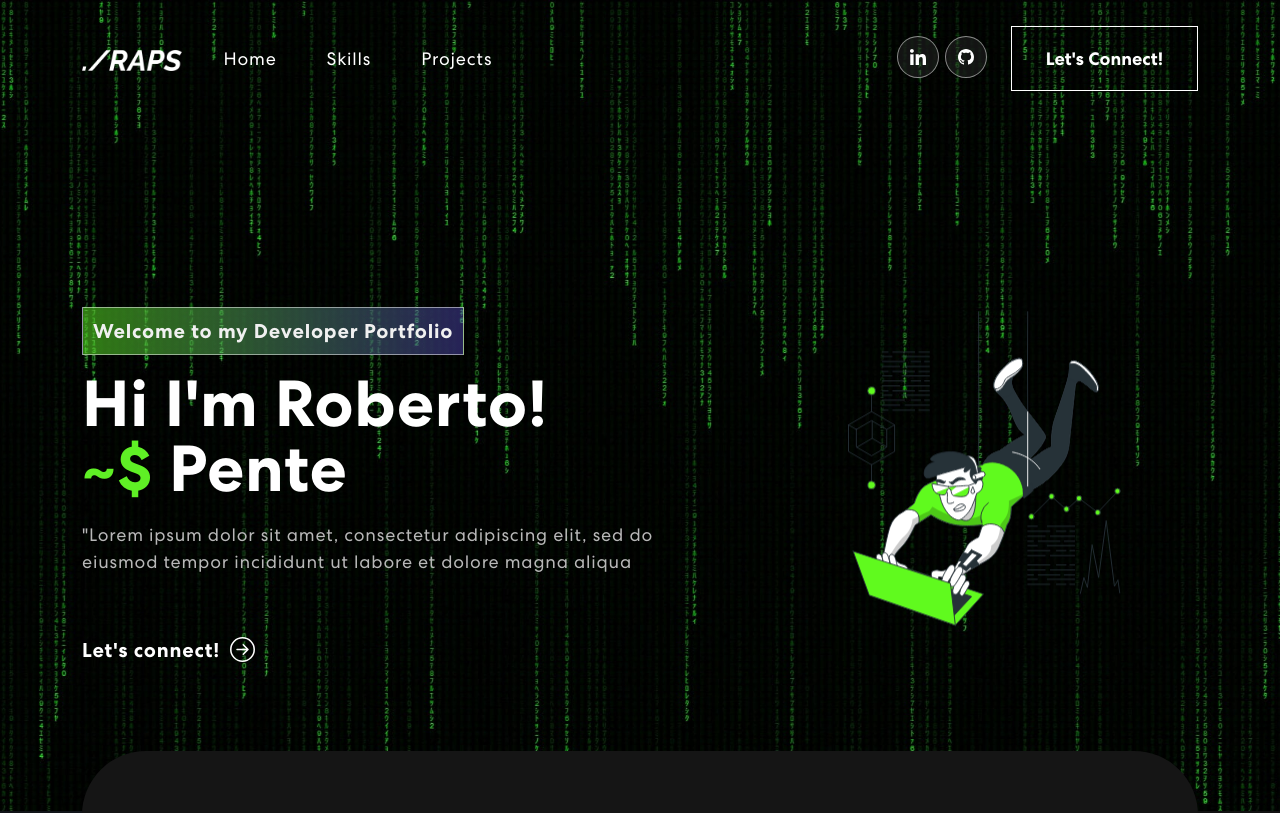
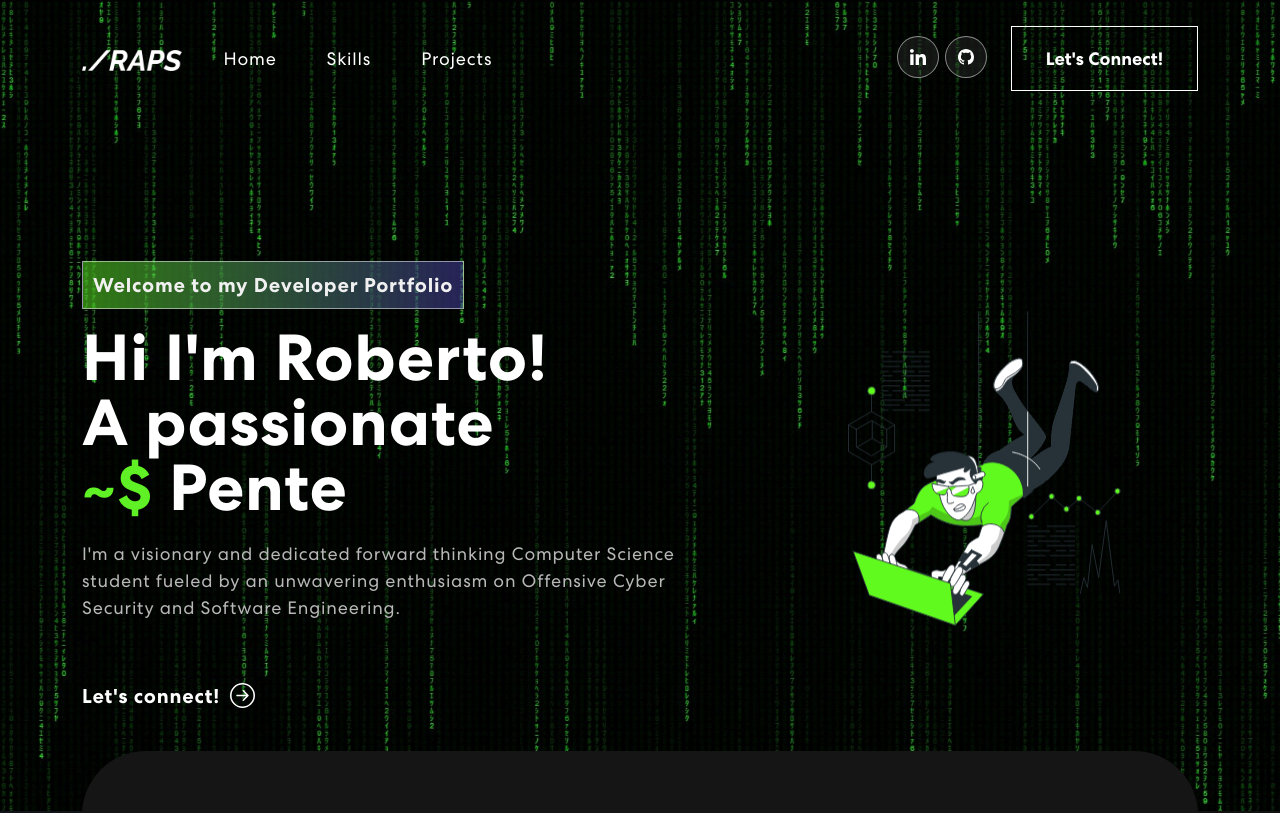
Before and after one commit to RobertoPatino1/Roberto-Patino, a React (Create React App) app: page / in a window 1280 px wide. Shown: the top 813 px of the page. Built offline with nearby package versions, Linux system fonts and the light colour scheme.

Commit message:
Adding content

```diff
--- a/public/index.html
+++ b/public/index.html
@@ -2,14 +2,16 @@
 <html lang="en">
   <head>
     <meta charset="utf-8" />
-    <link rel="icon" href="%PUBLIC_URL%/favicon.ico" />
+    <!-- <link rel="icon" href="%PUBLIC_URL%/favicon.ico" /> -->
+    <link rel="icon" href="../src/assets/img/logo.png" />
     <meta name="viewport" content="width=device-width, initial-scale=1" />
     <meta name="theme-color" content="#000000" />
     <meta
       name="description"
       content="Web site created using create-react-app"
     />
-    <link rel="apple-touch-icon" href="%PUBLIC_URL%/logo192.png" />
+    <!-- <link rel="apple-touch-icon" href="%PUBLIC_URL%/logo192.png" /> -->
+    <link rel="apple-touch-icon" href="../src/assets/img/logo.png" />
     <!--
       manifest.json provides metadata used when your web app is installed on a
       user's mobile device or desktop. See https://developers.google.com/web/fundamentals/web-app-manifest/
--- a/src/components/Banner.js
+++ b/src/components/Banner.js
@@ -13,7 +13,12 @@ export const Banner = () => {
   const [loopNum, setLoopNum] = useState(0);
   const [isDeleting, setIsDeleting] = useState(false);
   //TODO: Add new words!!!
-  const toRotate = ["Pentester", "Web Developer", "Web Designer"];
+  const toRotate = [
+    "Pentester",
+    "Full Stack Developer",
+    "Software Engineer",
+    "Game Developer",
+  ];
   const [text, setText] = useState("");
 
   const [delta, setDelta] = useState(300 - Math.random() * 100);
@@ -66,15 +71,17 @@ export const Banner = () => {
                     Welcome to my Developer Portfolio
                   </span>
                   <h1>
-                    {"Hi I'm Roberto! "}
+                    {"Hi I'm Roberto!"}
+                    <br></br>
+                    {"A passionate"}
                     <br></br>
                     <span id="cli">~$ </span>
                     <span className="wrap">{text}</span>
                   </h1>
                   <p>
-                    "Lorem ipsum dolor sit amet, consectetur adipiscing elit,
-                    sed do eiusmod tempor incididunt ut labore et dolore magna
-                    aliqua
+                    I'm a visionary and dedicated forward thinking Computer
+                    Science student fueled by an unwavering enthusiasm on
+                    Offensive Cyber Security and Software Engineering.
                   </p>
                   <button onClick={() => console.log("connect")}>
                     Let's connect!
--- a/src/components/Contact.js
+++ b/src/components/Contact.js
@@ -1,7 +1,6 @@
 import { useState } from "react";
 import { Col, Container, Row } from "react-bootstrap";
 import contactImg from "../assets/img/contact-me.svg";
-// import { AlertMsg } from "./Alert_Msg";
 
 //TODO: FIX FORM SEND, IT CAUSES AN ERROR
 export const Contact = () => {
--- a/src/components/NavBar.js
+++ b/src/components/NavBar.js
@@ -5,7 +5,6 @@ import Navbar from "react-bootstrap/Navbar";
 import logo from "../assets/img/logo.png";
 import navIcon1 from "../assets/img/nav-icon1.svg";
 import navIcon2 from "../assets/img/nav-icon2.svg";
-// import navIcon3 from "../assets/logo/nav-icon3.svg";
 //TODO: Make connect button work
 export const NavBar = () => {
   const [activeLink, setActiveLink] = useState("home");
--- a/src/components/Projects.js
+++ b/src/components/Projects.js
@@ -3,7 +3,6 @@ import { ProjectCard } from "./ProjectCard";
 import projImg1 from "../assets/img/project-img1.png";
 import projImg2 from "../assets/img/project-img2.png";
 import projImg3 from "../assets/img/project-img3.png";
-// import colorSharp2 from "../assets/img/color-sharp2.png";
 import "animate.css";
 import TrackVisibility from "react-on-screen";
 
--- a/src/components/Skills.js
+++ b/src/components/Skills.js
@@ -2,16 +2,13 @@ import { Col, Container, Row } from "react-bootstrap";
 import Carousel from "react-multi-carousel";
 import "react-multi-carousel/lib/styles.css";
 
-//Image import
 import meter1 from "../assets/img/meter1.svg";
 import meter2 from "../assets/img/meter2.svg";
 import meter3 from "../assets/img/meter3.svg";
-// import colorSharp from "../assets/img/color-sharp.png";
 
 export const Skills = () => {
   const responsive = {
     superLargeDesktop: {
-      // the naming can be any, depends on you.
       breakpoint: { max: 4000, min: 3000 },
       items: 5,
     },
@@ -65,7 +62,6 @@ export const Skills = () => {
           </Col>
         </Row>
       </Container>
-      {/* <img src={colorSharp} className="background-image-left" alt=""></img> */}
     </section>
   );
 };
```
Also changed, not shown: public/logo.png (added).
